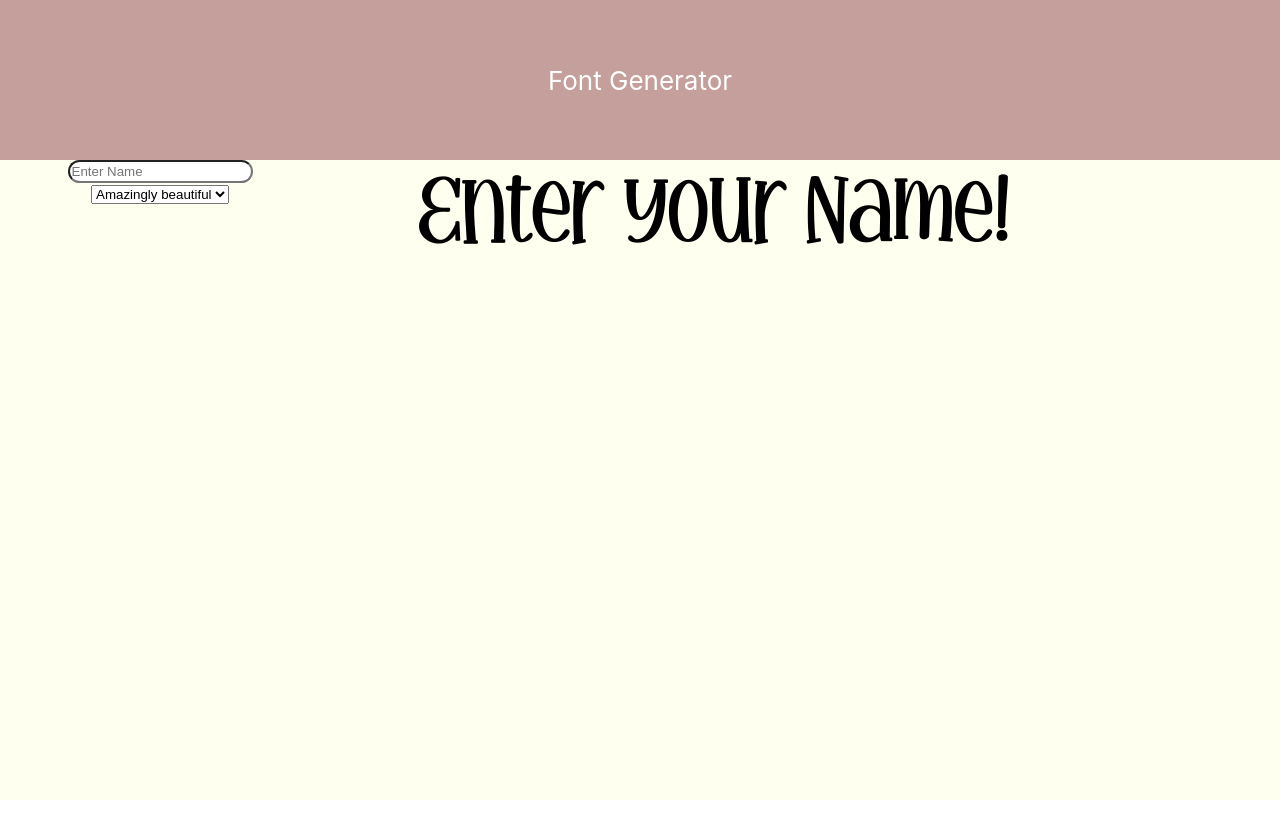
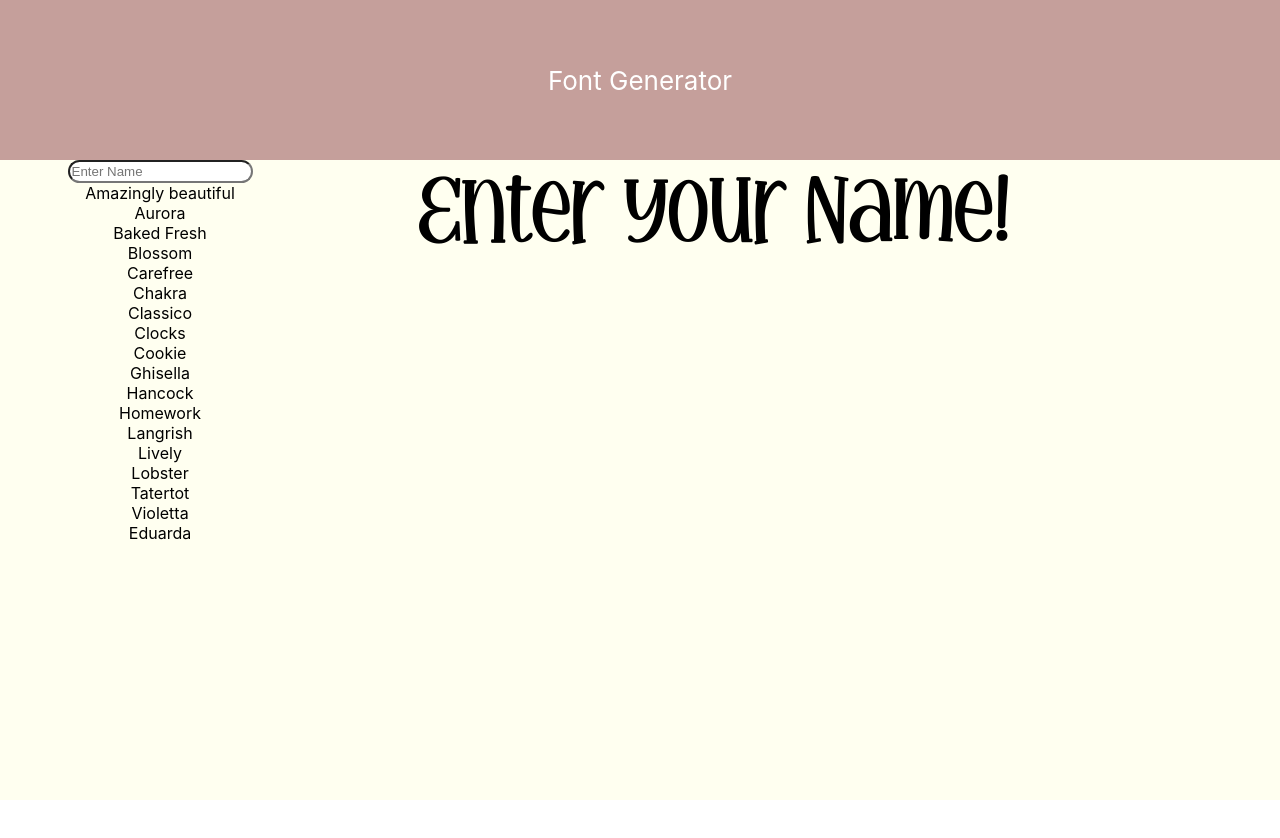
Before and after one commit to NickNocc/Font_exampler, a React (Create React App) app in the folder font-generator/: page / in a window 1280 px wide. Shown: the top 838 px of the page. Built offline with nearby package versions, Linux system fonts and the light colour scheme.

Commit message:
testing but nothing works

```diff
--- a/font-generator/src/components/generator.js
+++ b/font-generator/src/components/generator.js
@@ -82,6 +82,8 @@ export const Generator = () => {
   const [cF, setCf] = useState(currentFont[0]);
 
   const handleFontChange = (event) => {
+    let test = event.target
+    console.log("event target: ", test);
     setCf(currentFont[event.target.value]);
   };
 
@@ -100,7 +102,7 @@ export const Generator = () => {
             onChange={handleNameChange}
           />
         </span>
-        <select
+        {/* <select
           className={"font-select"}
           value={cF.fontName}
           onChange={handleFontChange}
@@ -112,7 +114,14 @@ export const Generator = () => {
                 </option>
               ))
             : null}
-        </select>
+        </select> */}
+        {currentFont
+          ? currentFont.map((font, i) => (
+              <span onClick={handleFontChange} key={i} value={i}>
+                <div value={i} >{font.fontName}</div>
+              </span>
+            ))
+          : null}
       </div>
       <div className="split-right">
         <div className={cF.fontClass + " nameOutput"}>{nameOutput}</div>
```
